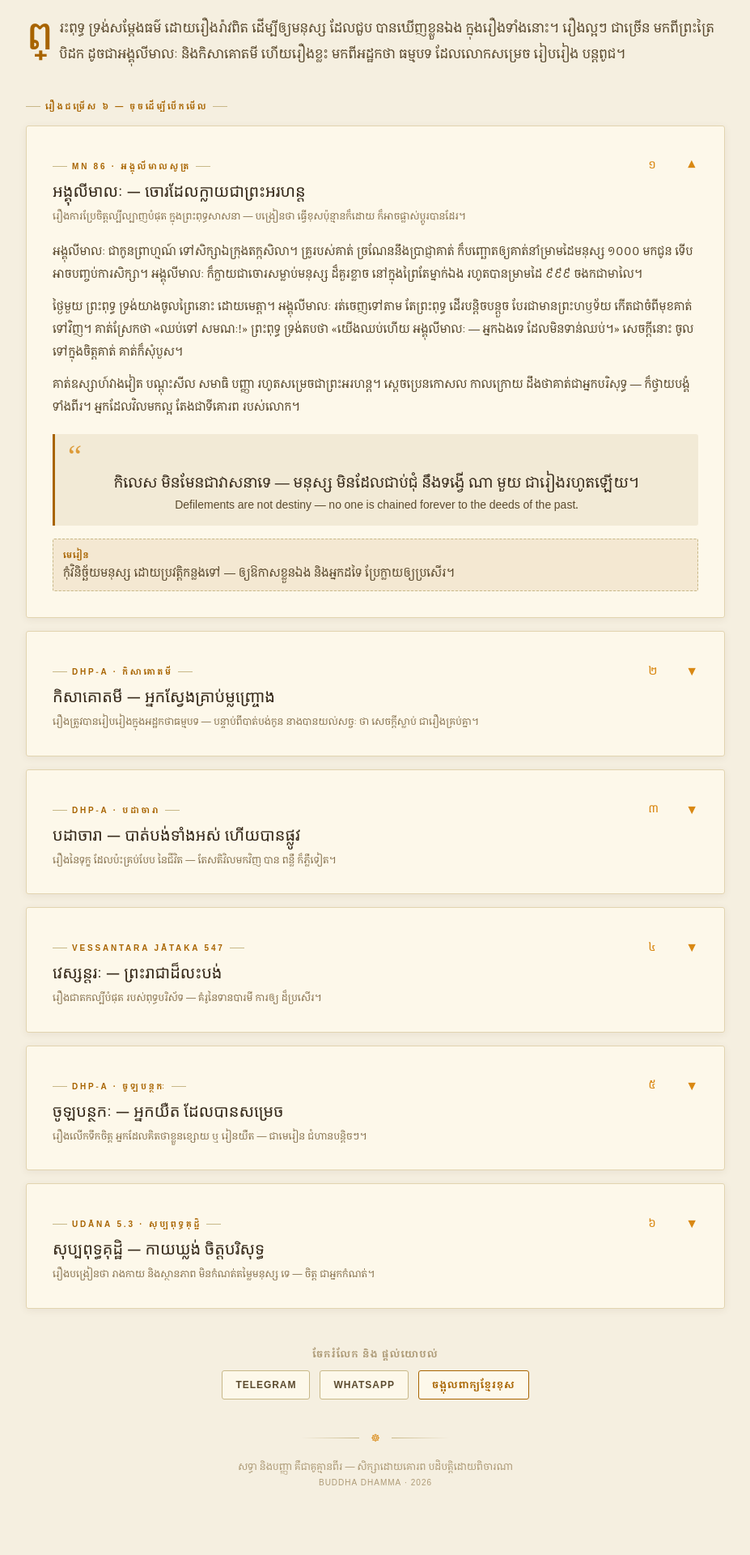
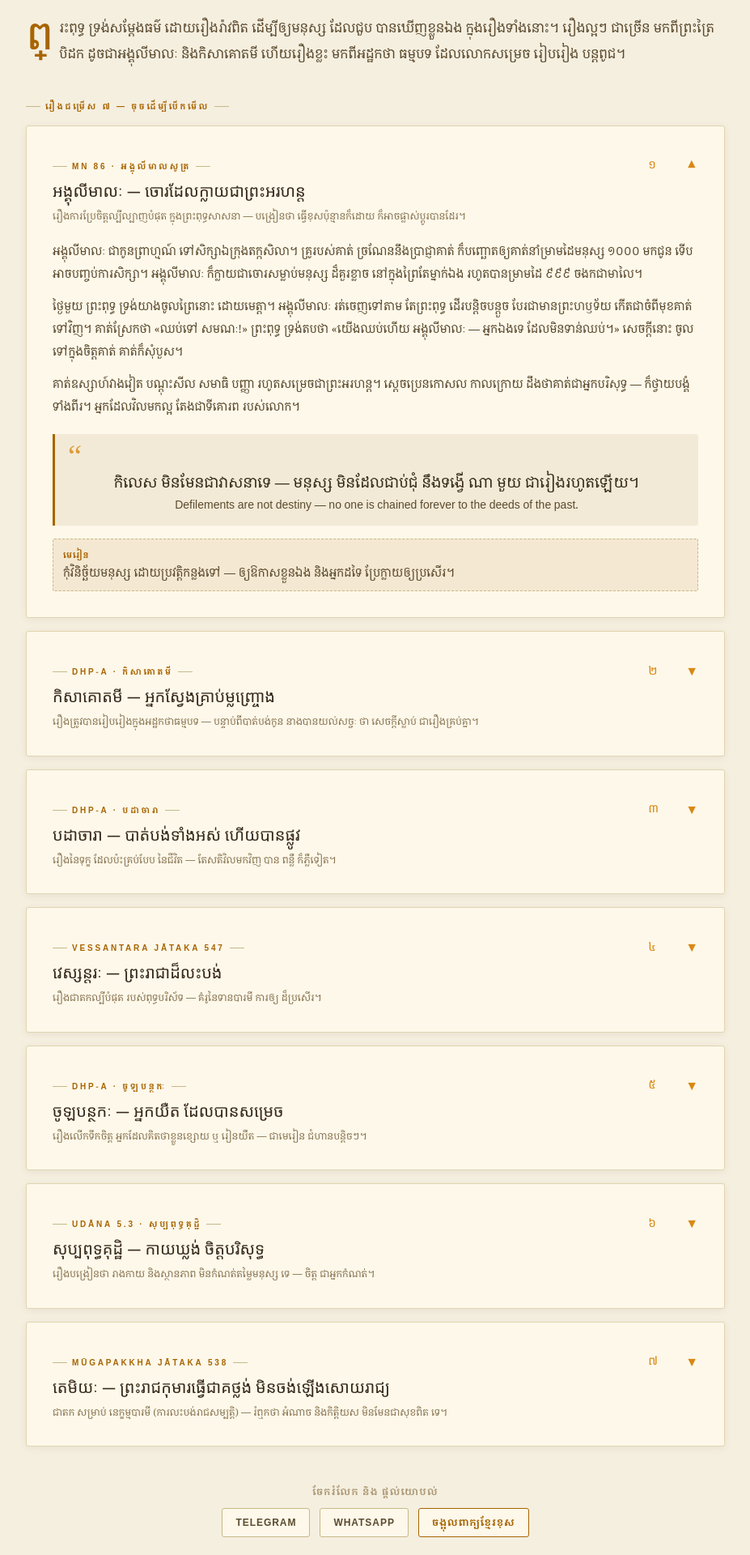
Before and after one commit to NgoytryLyhuor/buddha-dhamma, a Vue app: page /stories in a window 1280 px wide. Shown: the part 320-2240 px from the top of the page at 81% size, without its empty margins (176-1103 px from the left). Before the commit the page ends 2198 px from the top, so only its background shows below. Built offline with nearby package versions, Linux system fonts and the light colour scheme; a web font is replaced by a local one.

Commit message:
feat: add Temiya (Mugapakkha) Jataka story

```diff
--- a/src/views/StoriesView.vue
+++ b/src/views/StoriesView.vue
@@ -11,7 +11,7 @@
 
     <!-- the stories -->
     <div class="mt-8">
-      <p class="chapter-label">{{ t('រឿងជម្រើស ៦ — ចុចដើម្បីបើកមើល', 'SIX SELECTED STORIES — TAP TO OPEN') }}</p>
+      <p class="chapter-label">{{ t('រឿងជម្រើស ៧ — ចុចដើម្បីបើកមើល', 'SEVEN SELECTED STORIES — TAP TO OPEN') }}</p>
     </div>
     <div class="mt-4 space-y-4">
       <details v-for="(s, i) in stories" :key="s.en" class="card-paper p-6 md:p-8" :open="i === 0">
@@ -140,5 +140,19 @@ const stories = [
     lessonK: 'កុំមើលងាយអ្នកដទៃ ដោយរាងកាយ ឋានៈ — ចិត្តល្អ សទ្ធាមាំ ទើបជាអ្វីដែលសំខាន់។',
     lessonE: 'Do not look down on others because of body or status — a good heart and firm faith are what matter.',
   },
+  {
+    src: 'MŪGAPAKKHA JĀTAKA 538',
+    km: 'តេមិយៈ — ព្រះរាជកុមារធ្វើជាគថ្លង់ មិនចង់ឡើងសោយរាជ្យ', en: 'Temiya, the prince who feigned deafness to avoid the throne',
+    noteK: 'ជាតក សម្រាប់ នេក្ខម្មបារមី (ការលះបង់រាជសម្បត្តិ) — រំឮកថា អំណាច និងកិត្តិយស មិនមែនជាសុខពិត ទេ។', en: 'The Jātaka of the renunciation pāramī — a reminder that power and fame are not true happiness.',
+    paras: [
+      { km: 'ព្រះបាទកាសិរាជ (កាសី) ជាស្តេចក្រុងពារាណសី ទ្រង់បានព្រះរាជបុត្រាមួយ ព្រះនាមតេមិយៈ។ នៅថ្ងៃបរិនាមនាមកម្ម ព្រះរាជបុត្រាតូច ទ្រង់ឃើញអ្នកទើបប្រហារជីវិត ដែលស្តេចបិតា បញ្ជាឲ្យធ្វើទោស។ ដោយរំឮកដល់ជាតិមុន ដែលធ្លាប់ជាស្តេចកាសិរាជ ដ៏ឃោរឃៅ បានធ្លាក់ទៅនរក ទ្រង់ក៏ភ័យស្លន់ស្លោ នឹងរាជ្យ តាំងតែពីក្នុងផ្ទៃពោះ រួចធ្វើជាគថ្លង់ ពិការកាយ មិនព្រមនិយាយ ដើម្បីកុំឲ្យឡើងសោយរាជ្យ។', en: 'King Kāsirāja of Bārāṇasī had a son named Temiya. On the day of his naming ceremony, the young prince saw criminals being punished on his father’s command. Remembering a past life when, as a cruel king, he had fallen into hell, he was filled with dread of the crown. From that moment he feigned deafness, muteness, and a crippled body, unwilling ever to reign.' },
+      { km: 'ព្រះបាទកាសិរាជ ទ្រង់សោកស្តាយ ព្រះរាជបុត្រា គថ្លង់ ក៏ប្រឹងសាកល្បង ប៉ុន្មានដង ក៏មិនបានសម្រេច។ ដល់ព្រះរាជបុត្រា អាយុ ១៦ ឆ្នាំ ស្តេច ទ្រង់ទ័លចិត្ត ក៏បញ្ជាឲ្យសុណន្ទ អ្នកបររថ យកព្រះរាជបុត្រា ទៅកប់ក្នុងព្រៃ ដើម្បីឲ្យផុតពីអាម៉ាស់របស់រាជវង្ស។', en: 'King Kāsirāja grieved over a deaf-and-dumb heir. He tested the boy many times, yet never once broke his silence. When the prince turned sixteen, the king gave up. He ordered his charioteer Sunanda to take the boy deep into the forest and bury him, to spare the dynasty its shame.' },
+      { km: 'សុណន្ទ ជីករណ្តៅ តែដី មិនចេះជ្រៅឡើយ ព្រោះទេវតា ការពារ។ ព្រះតេមិយៈ ទ្រង់យាយរំលំ ក្លាយជាមនុស្សពេញលក្ខណៈ សម្តែងធ្វើឲ្យសុណន្ទ ភ្ញាក់ផ្អើល។ ទ្រង់ត្រឡប់មកក្រុងវិញ ទទួលរាជ្យ ប៉ុន្តែសោយរាជ្យ ដោយធម៌ ប្រាសចាកអំពើឃោរឃៅ — ក្រោយមក ក៏បួស លះបង់សព្វគ្រប់។', en: 'Sunanda dug and dug, but the earth would not open — the gods protected the prince. Then Temiya revealed himself, whole and strong, astonishing the charioteer. He returned to the city and took the throne, but ruled by righteousness, free of cruelty. In time he gave it all up and went forth as an ascetic.' },
+    ],
+    essenceK: 'អំណាច និងកិត្តិយស មិនមែនជាទីពឹងពិត ទេ — អ្នកដែលលះបង់ ដោយធម៌ ទើបបានសេចក្តីស្ងប់។',
+    essenceE: 'Power and honour are no true refuge — only one who lets go by the Dhamma finds peace.',
+    lessonK: 'កុំជាប់ចិត្ត ក្នុងអំណាច ទ្រព្យ ឋានៈ — យើងអាចនៅក្នុងលោក តែមិនជាប់ទាស់ នឹងលោក ដោយបដិបត្តិធម៌។',
+    lessonE: 'Do not cling to power, wealth, or status — you can live in the world yet not be bound by it, by walking the Dhamma.',
+  },
 ]
 </script>
```
